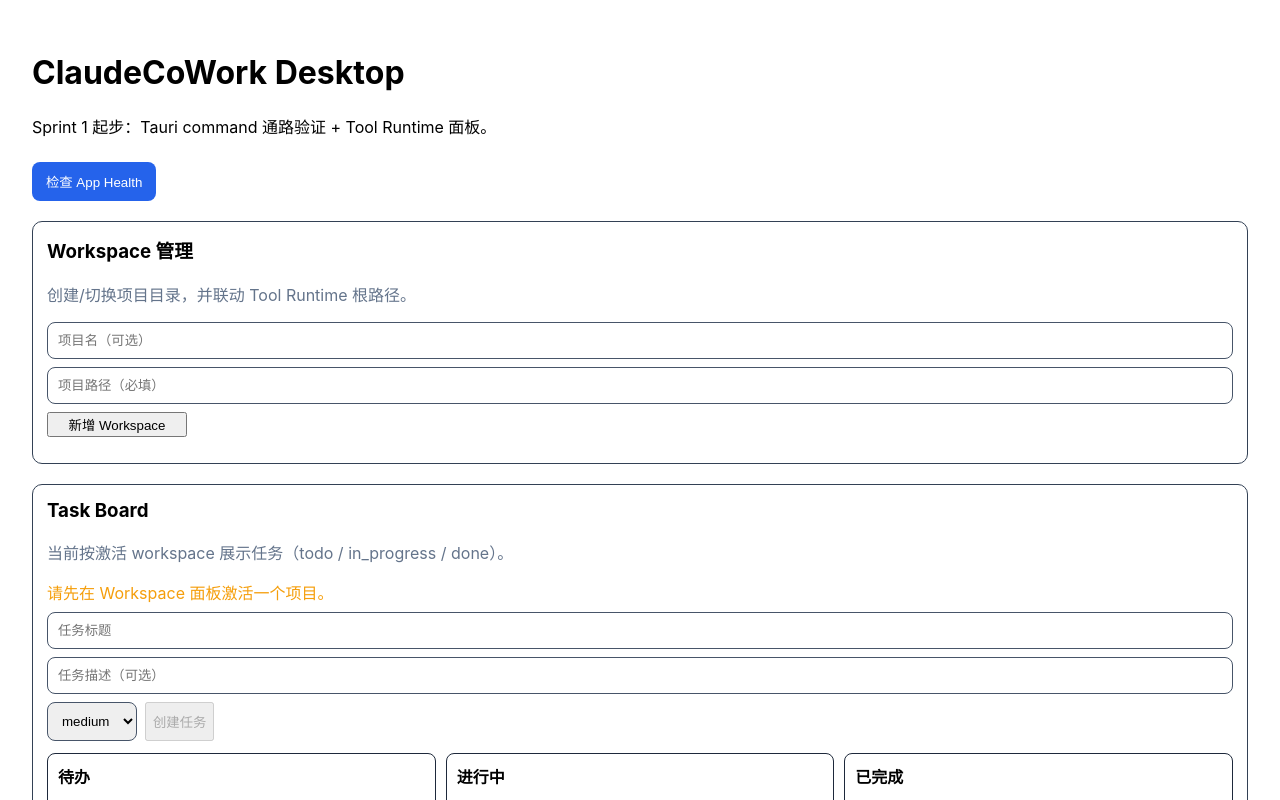
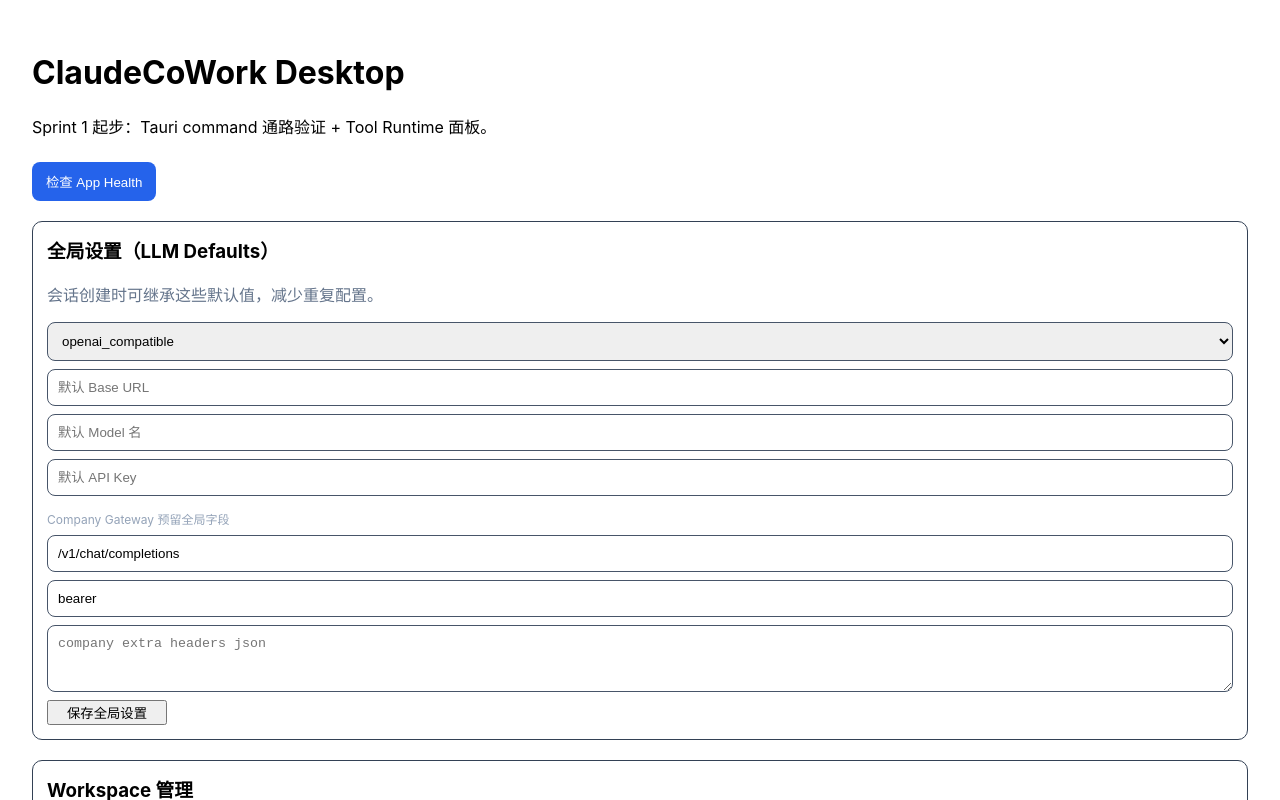
Before and after one commit to summer1874/claude-cowork-desktop, a React (Vite) app in the folder apps/desktop/: page / in a window 1280 px wide. Shown: the top 800 px of the page. Built offline with nearby package versions, Linux system fonts and the light colour scheme.

Commit message:
Add global LLM settings panel and session default inheritance

```diff
--- a/apps/desktop/src/App.tsx
+++ b/apps/desktop/src/App.tsx
@@ -1,6 +1,7 @@
 import { useState } from 'react';
 import RunLogPanel from './components/RunLogPanel';
 import SessionPanel from './components/SessionPanel';
+import SettingsPanel from './components/SettingsPanel';
 import TaskBoard from './components/TaskBoard';
 import ToolPanel from './components/ToolPanel';
 import WorkspacePanel from './components/WorkspacePanel';
@@ -56,6 +57,7 @@
         </pre>
       )}
 
+      <SettingsPanel />
       <WorkspacePanel />
       <TaskBoard />
       <SessionPanel />
--- a/apps/desktop/src/components/SessionPanel.tsx
+++ b/apps/desktop/src/components/SessionPanel.tsx
@@ -3,6 +3,7 @@
 import { llmChat } from '../services/llm';
 import { useSessionStore } from '../sessions/store';
 import { getSessionConfig, loadSessionConfigs, upsertSessionConfig } from '../sessions/config';
+import { loadGlobalSettings } from '../settings/storage';
 import { addMessage, loadMessages, loadSessions, upsertSession } from '../sessions/storage';
 import type { MessageItem, SessionItem } from '../sessions/types';
 import { useTaskStore } from '../tasks/store';
@@ -50,6 +51,15 @@
     setSessions(loadSessions());
     setMessages(loadMessages());
     loadSessionConfigs();
+
+    const gs = loadGlobalSettings();
+    setModel(gs.defaultModelType);
+    setBaseUrl(gs.defaultBaseUrl || '');
+    setModelName(gs.defaultModelName || '');
+    setApiKey(gs.defaultApiKey || '');
+    setPath(gs.companyPath || '/v1/chat/completions');
+    setAuthType(gs.companyAuthType || 'bearer');
+    setExtraHeadersText(gs.companyExtraHeadersText || '');
   }, [setSessions, setMessages]);
 
   useEffect(() => {
--- /dev/null
+++ b/apps/desktop/src/components/SettingsPanel.tsx
@@ -0,0 +1,64 @@
+import { useEffect } from 'react';
+import { appendRunLog } from '../logs/runlog';
+import { useToolStore } from '../stores/toolStore';
+import { loadGlobalSettings, saveGlobalSettings } from '../settings/storage';
+import { useSettingsStore } from '../settings/store';
+
+export default function SettingsPanel() {
+  const setRunLogs = useToolStore((s) => s.setRunLogs);
+  const settings = useSettingsStore();
+
+  useEffect(() => {
+    settings.setAll(loadGlobalSettings());
+    // eslint-disable-next-line react-hooks/exhaustive-deps
+  }, []);
+
+  const save = () => {
+    const payload = {
+      defaultModelType: settings.defaultModelType,
+      defaultBaseUrl: settings.defaultBaseUrl,
+      defaultModelName: settings.defaultModelName,
+      defaultApiKey: settings.defaultApiKey,
+      companyPath: settings.companyPath,
+      companyAuthType: settings.companyAuthType,
+      companyExtraHeadersText: settings.companyExtraHeadersText,
+    };
+    saveGlobalSettings(payload);
+    setRunLogs(
+      appendRunLog({
+        id: `log_${Date.now()}`,
+        at: new Date().toISOString(),
+        action: 'settings_save_global_llm',
+        input: { defaultModelType: payload.defaultModelType },
+        output: { ok: true },
+        status: 'ok',
+        durationMs: 1,
+      })
+    );
+  };
+
+  return (
+    <section style={{ marginTop: 20, border: '1px solid #334155', borderRadius: 10, padding: 14 }}>
+      <h3 style={{ marginTop: 0 }}>全局设置（LLM Defaults）</h3>
+      <p style={{ color: '#64748b', marginTop: 0 }}>会话创建时可继承这些默认值，减少重复配置。</p>
+
+      <div style={{ display: 'grid', gap: 8 }}>
+        <select value={settings.defaultModelType} onChange={(e) => settings.patch({ defaultModelType: e.target.value as any })} style={{ padding: 10, borderRadius: 8, border: '1px solid #475569' }}>
+          <option value="openai_compatible">openai_compatible</option>
+          <option value="ollama">ollama</option>
+          <option value="company_gateway">company_gateway</option>
+        </select>
+        <input value={settings.defaultBaseUrl} onChange={(e) => settings.patch({ defaultBaseUrl: e.target.value })} placeholder="默认 Base URL" style={{ padding: 10, borderRadius: 8, border: '1px solid #475569' }} />
+        <input value={settings.defaultModelName} onChange={(e) => settings.patch({ defaultModelName: e.target.value })} placeholder="默认 Model 名" style={{ padding: 10, borderRadius: 8, border: '1px solid #475569' }} />
+        <input value={settings.defaultApiKey} onChange={(e) => settings.patch({ defaultApiKey: e.target.value })} placeholder="默认 API Key" style={{ padding: 10, borderRadius: 8, border: '1px solid #475569' }} />
+
+        <div style={{ marginTop: 6, fontSize: 12, color: '#94a3b8' }}>Company Gateway 预留全局字段</div>
+        <input value={settings.companyPath} onChange={(e) => settings.patch({ companyPath: e.target.value })} placeholder="company path" style={{ padding: 10, borderRadius: 8, border: '1px solid #475569' }} />
+        <input value={settings.companyAuthType} onChange={(e) => settings.patch({ companyAuthType: e.target.value })} placeholder="company auth type" style={{ padding: 10, borderRadius: 8, border: '1px solid #475569' }} />
+        <textarea value={settings.companyExtraHeadersText} onChange={(e) => settings.patch({ companyExtraHeadersText: e.target.value })} placeholder="company extra headers json" rows={3} style={{ padding: 10, borderRadius: 8, border: '1px solid #475569' }} />
+
+        <button onClick={save} style={{ width: 120 }}>保存全局设置</button>
+      </div>
+    </section>
+  );
+}
--- /dev/null
+++ b/apps/desktop/src/settings/storage.ts
@@ -0,0 +1,28 @@
+import type { GlobalLlmSettings } from './types';
+
+const KEY = 'cowork_global_llm_settings_v1';
+
+export const DEFAULT_SETTINGS: GlobalLlmSettings = {
+  defaultModelType: 'openai_compatible',
+  defaultBaseUrl: '',
+  defaultModelName: '',
+  defaultApiKey: '',
+  companyPath: '/v1/chat/completions',
+  companyAuthType: 'bearer',
+  companyExtraHeadersText: '',
+};
+
+export function loadGlobalSettings(): GlobalLlmSettings {
+  try {
+    const raw = localStorage.getItem(KEY);
+    if (!raw) return DEFAULT_SETTINGS;
+    const data = JSON.parse(raw);
+    return { ...DEFAULT_SETTINGS, ...data };
+  } catch {
+    return DEFAULT_SETTINGS;
+  }
+}
+
+export function saveGlobalSettings(settings: GlobalLlmSettings) {
+  localStorage.setItem(KEY, JSON.stringify(settings));
+}
--- /dev/null
+++ b/apps/desktop/src/settings/store.ts
@@ -0,0 +1,14 @@
+import { create } from 'zustand';
+import { DEFAULT_SETTINGS } from './storage';
+import type { GlobalLlmSettings } from './types';
+
+type SettingsState = GlobalLlmSettings & {
+  setAll: (s: GlobalLlmSettings) => void;
+  patch: (p: Partial<GlobalLlmSettings>) => void;
+};
+
+export const useSettingsStore = create<SettingsState>((set) => ({
+  ...DEFAULT_SETTINGS,
+  setAll: (s) => set({ ...s }),
+  patch: (p) => set((state) => ({ ...state, ...p })),
+}));
--- /dev/null
+++ b/apps/desktop/src/settings/types.ts
@@ -0,0 +1,9 @@
+export type GlobalLlmSettings = {
+  defaultModelType: 'openai_compatible' | 'ollama' | 'company_gateway';
+  defaultBaseUrl: string;
+  defaultModelName: string;
+  defaultApiKey: string;
+  companyPath: string;
+  companyAuthType: string;
+  companyExtraHeadersText: string;
+};
```
Also changed, not shown: 1 other file (tests, documents, lock files or other folders).
